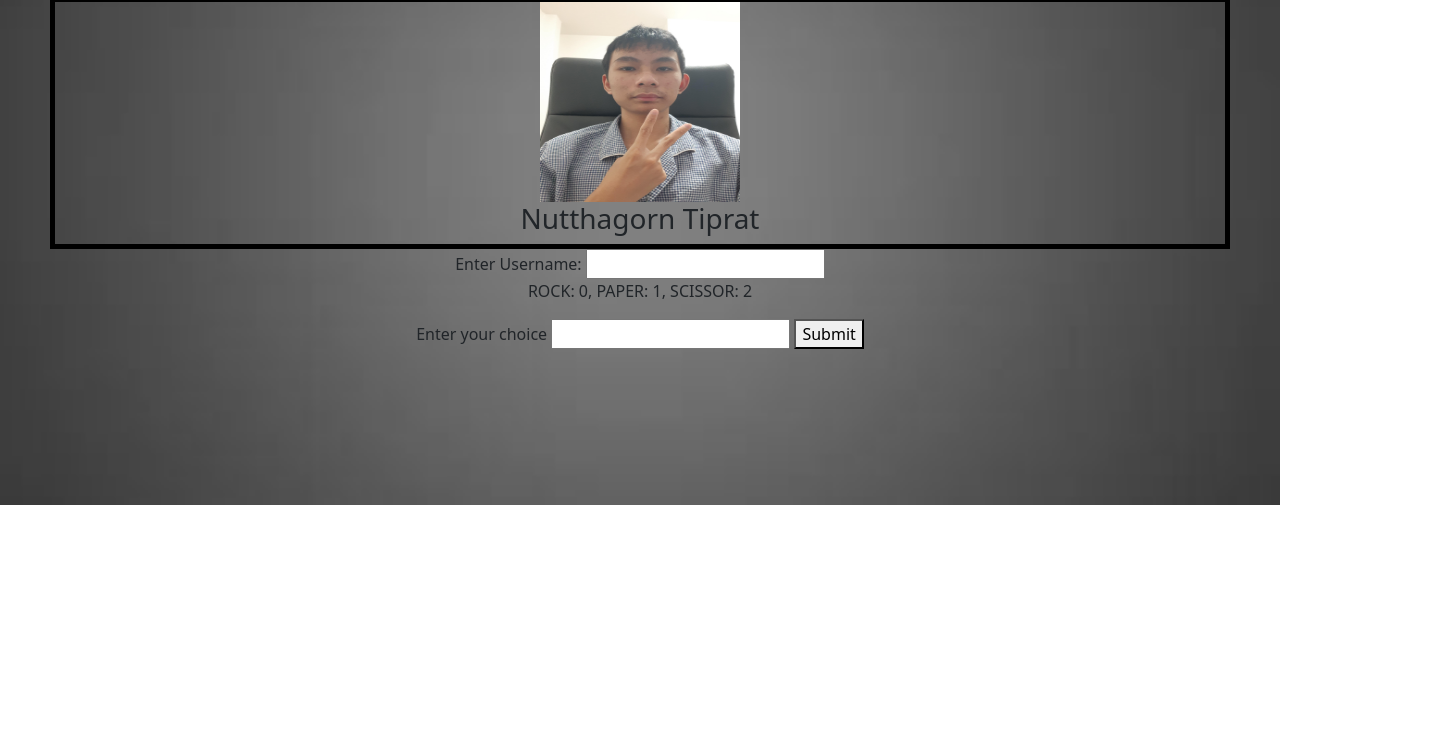
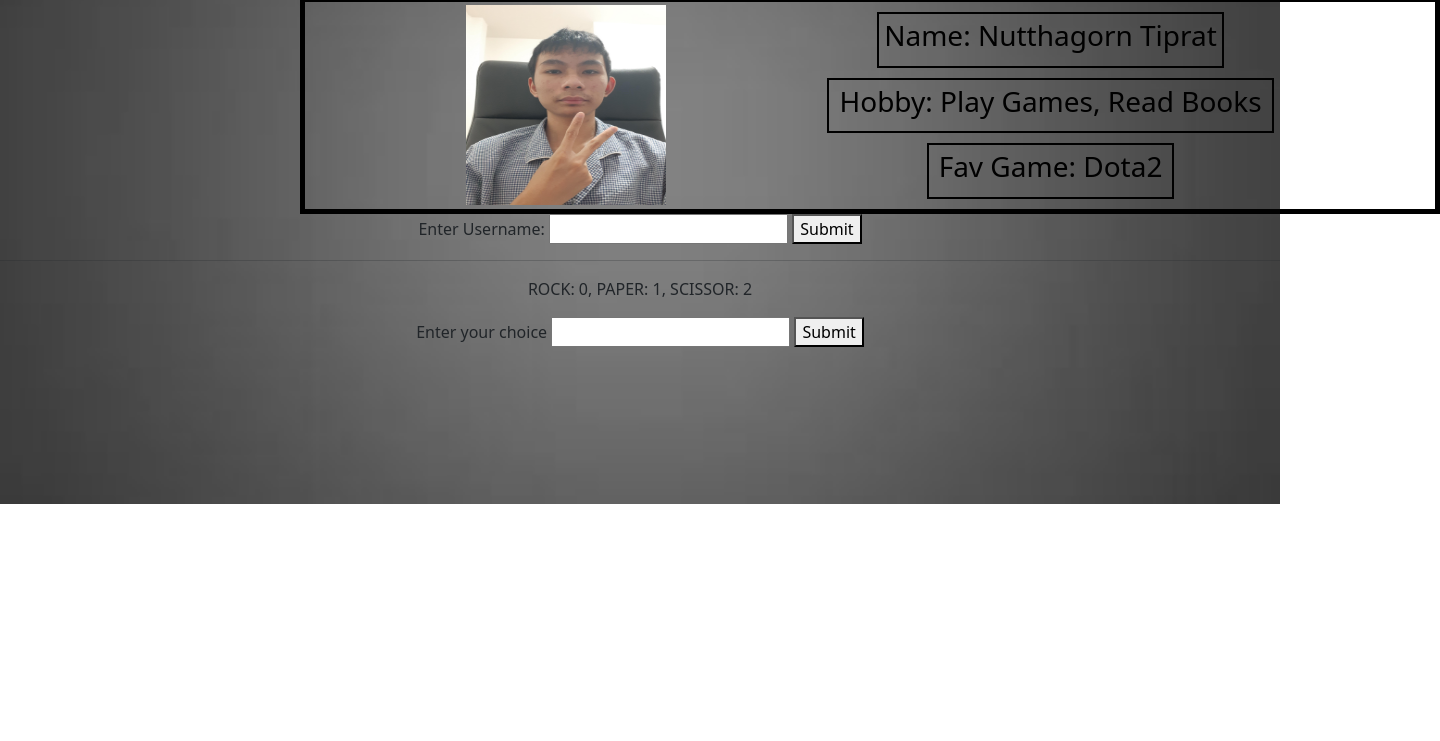
Before and after one commit to nutthagorn15554-netizen/game-assign-camp, a plain HTML site: page index.html in a window 1280 px wide. Shown: the part 59-800 px from the top of the page, 1440 px wide, since content can reach past the window. Drawn offline with nearby package versions, Linux system fonts and the light colour scheme.

Commit message:
<MESSAGE>

```diff
--- a/index.css
+++ b/index.css
@@ -1,5 +1,48 @@
-#name{
+.container{
+    border: 5px solid black;
+    padding: 0px;
+    margin-left: 300px;
+    margin-right: 300px;
+}
+.name{
     color: black;
-    background-color: aquamarine;
+    background-color: unset;
     border: 2px solid black;
+    padding: 5px;
+    margin-top: 10px;
+    margin-left: 50px;
+    margin-right: 50px;
 }
+
+.hobb{
+    color: black;
+    background-color: unset;
+    border: 2px solid black;
+    padding: 5px;
+    margin-top: 10px;
+}
+
+.fav{
+    color: black;
+    background-color: unset;
+    border: 2px solid black;
+    padding: 5px;
+    margin-top: 10px;
+    margin-left: 100px;
+    margin-right: 100px;
+    margin-bottom: 10px;
+}
+
+.flex{
+    display: flex;
+    flex-direction: row;
+    justify-content: space-evenly;
+    align-items: center;
+}
+
+.flex2{
+    display: column;
+    flex-direction: row;
+    justify-content: space-evenly;
+    align-items: center;
+}
--- a/index.html
+++ b/index.html
@@ -4,7 +4,7 @@
     <meta charset="UTF-8">
     <meta name="viewport" content="width=device-width, initial-scale=1.0">
     <link href="https://cdn.jsdelivr.net/npm/bootstrap@5.0.2/dist/css/bootstrap.min.css" rel="stylesheet" integrity="sha384-EVSTQN3/azprG1Anm3QDgpJLIm9Nao0Yz1ztcQTwFspd3yD65VohhpuuCOmLASjC" crossorigin="anonymous">
-    <link rel="steylesheet" href="index.css">
+    <link rel="stylesheet" href="index.css">
     <title>Document</title>
 </head>
 <body style="background: url(Capturegray.JPG) center/cover no-repeat;">
@@ -12,18 +12,25 @@
     <div>
         <center>
                 <h1>!Welcome to my world!</h1>
-            <div style="border: 5px solid black; margin-left: 50px; margin-right: 50px;"
-            >
-                <img width="200" height="200" src="20230402_010530.jpg" alt=""><h3 id="name">Nutthagorn Tiprat</h3></a>
-
+                <div class="flex container">
+                <img width="200" height="200" src="20230402_010530.jpg" alt=""></a>
+                <div class="flex2">
+                <div class="name"><h3>Name: Nutthagorn Tiprat</h3></div>
+                <div class="hobb"><h3>Hobby: Play Games, Read Books</h3></div>
+                <div class="fav"><h3>Fav Game: Dota2</h3></div>
+                </div>
             </div>
         </center>
     </div>
 
     <div>
         <center>
-            <label for="pwd">Enter Username:</label>
-            <input type="text" name="uesr-name" class="focus-text">
+            <label for="focus-text">Enter Username:</label>
+            <input id="focus-text" type="text" name="uesr-name" >
+            <button onclick="Readname()">Submit</button>
+            <h3 id="nameR"></h3>
+
+            <hr>
             <p>ROCK: 0, PAPER: 1, SCISSOR: 2</p>
             <label for="user-input">Enter your choice</label>
             <input id="user-input" type="text" name="user-input">
--- a/index.js
+++ b/index.js
@@ -30,6 +30,14 @@ function CompareUserAndComputerInput() {
 
 }
 
+function Readname() {
+    focustext = document.getElementById("focus-text").value
+    text1 = document.getElementById("nameR")
+    console.log(focustext)
+    text1.innerText = "complete"
+
+}
+
 function PlayGame() {
     userInput = document.getElementById("user-input").value
     console.log(userInput)
@@ -46,20 +54,20 @@ function PlayGame() {
         // USER: ROCK
         // COMPUTER: SCISSOR
         console.log("User wins")
-        text.innerText = "User wins"
+        text.innerText = (focustext+"wins")
     } else if (userInput == 1 && computerInput == 0) {
         // USER: PAPER
         // COMPUTER: ROCK
         console.log("User wins")
-        text.innerText = "User wins"
+        text.innerText = (focustext+"wins")
     } else if (userInput == 2 && computerInput == 1) {
         // USER: SCISSOR
         // COMPUTER: PAPER
         console.log("User wins")
-        text.innerText = "User wins"
+        text.innerText = (focustext+"wins")
     } else {
         console.log("Computer wins")
-        text.innerText = "Computer wins"
+        text.innerText = (focustext+"lose")
     }
 
 }
```
